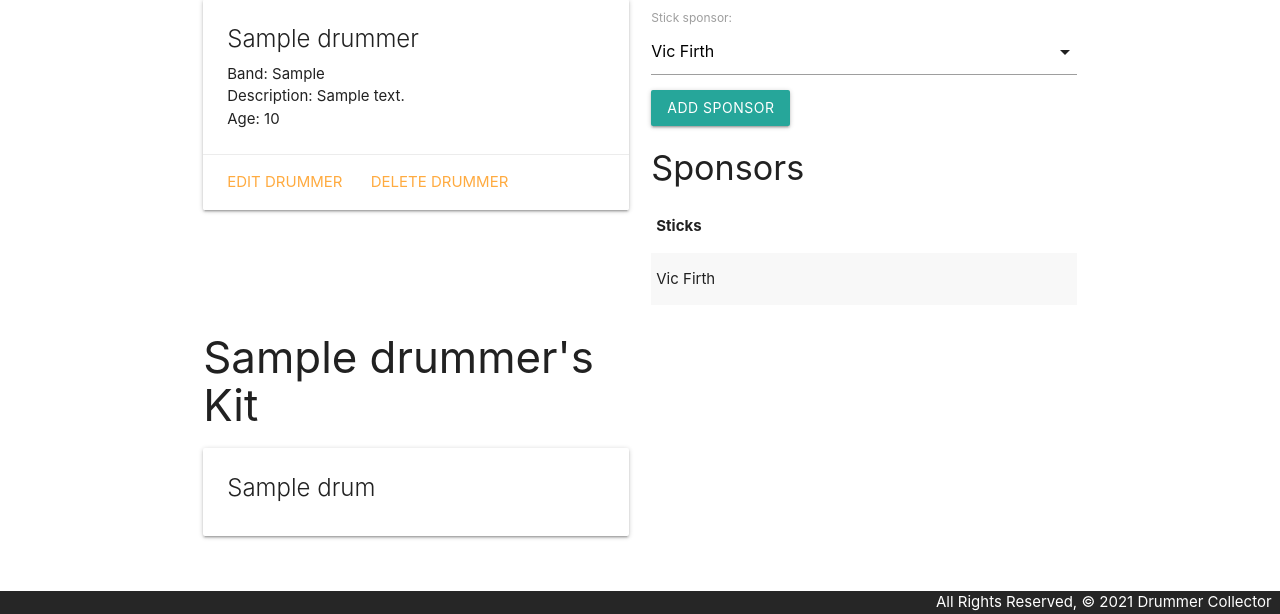
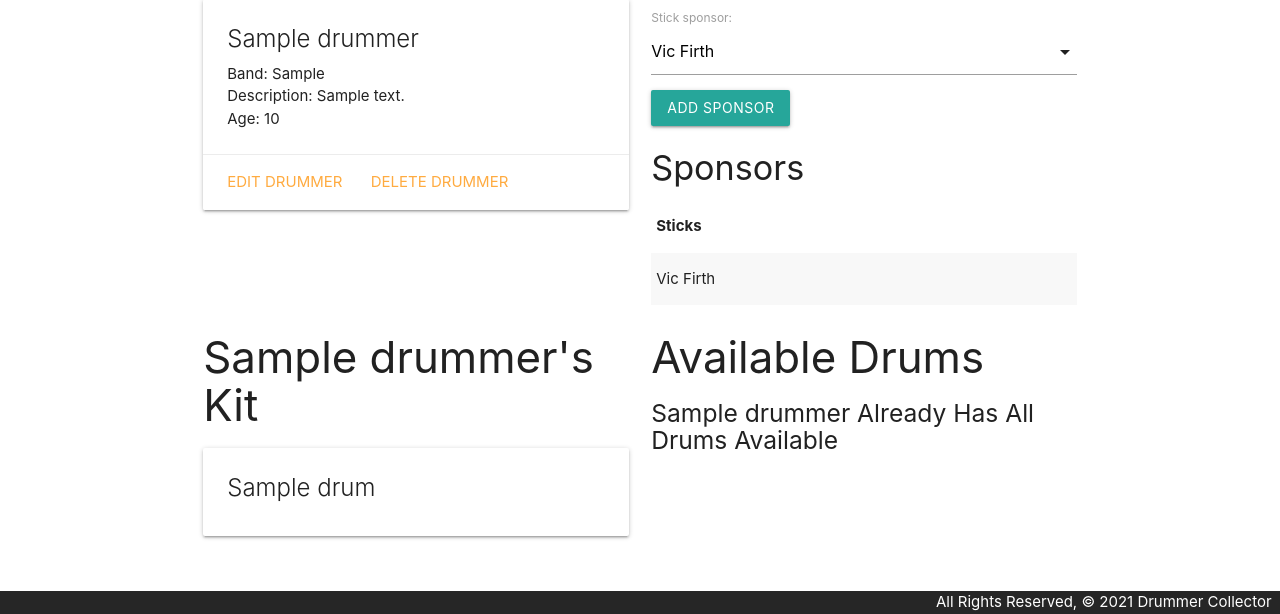
Before and after one commit to henrygillard/Drummer-Collector, a Django app: page /drummers/1 in a window 1280 px wide. Shown: the part 209-823 px from the top of the page. Run offline with Django 3.2, Linux system fonts and the light colour scheme; tables that the repository leaves empty hold one stand-in row (values such as "Sample post").

Commit message:
finished MVP

```diff
--- a/main_app/static/css/style.css
+++ b/main_app/static/style.css
@@ -1,3 +1,5 @@
+
+
 body {
     display: flex;
     min-height: 100vh;
@@ -21,8 +23,3 @@ div > ul > li > a:hover {
     background-color: rgba(255, 255, 255, 0.85);
     color: black;
 }
-
-.page-footer {
-  background-color: rgba(0, 0, 0, 0.85);
-  color: White;
-}
--- a/main_app/templates/base.html
+++ b/main_app/templates/base.html
@@ -8,8 +8,8 @@
   <meta http-equiv="X-UA-Compatible" content="ie=edge">
   <title>Drummer Collector</title>
   <link rel="stylesheet" href="https://cdnjs.cloudflare.com/ajax/libs/materialize/1.0.0/css/materialize.min.css">
-  <link rel="stylesheet"  href="{% static 'css/style.css' %}">
   <script src="https://cdnjs.cloudflare.com/ajax/libs/materialize/1.0.0/js/materialize.min.js"></script>
+  <link rel="stylesheet"  href="{% static 'style.css' %}">
 </head>
 <body>
   <header class="navbar-fixed">
--- a/main_app/templates/drummers/detail.html
+++ b/main_app/templates/drummers/detail.html
@@ -57,7 +57,29 @@
         </div>
       {% endfor %}
     {% else %}
-      <h5>No Drums in the kit :(</h5>
+      <h5>No Drums in the kit</h5>
+    {% endif %}
+  </div>
+  <div class="col s6">
+    <h3>Available Drums</h3>
+    {% if drums.count %}
+      {% for drum in drums.all %}
+        <div class="card">
+          <div class="card-content">
+            <span class="card-title">
+              <span>{{ drum.name }}</span>
+            </span>
+          </div>
+          <div class="card-action">
+            <form action="{% url 'assoc_drum' drummer.id drum.id %}" method="post">
+              {% csrf_token %}
+              <button type="submit" class="btn">Add</button>
+            </form>
+          </div>
+        </div>
+      {% endfor %}
+    {% else %}
+      <h5>{{drummer.name}} Already Has All Drums Available</h5>
     {% endif %}
   </div>
 </div>
--- a/main_app/urls.py
+++ b/main_app/urls.py
@@ -11,7 +11,9 @@ urlpatterns = [
     path("drummers/<int:pk>/update", views.DrummerUpdate.as_view(), name="drummers_update"),
     path("drummers/<int:pk>/delete", views.DrummerDelete.as_view(), name="drummers_delete"),
     path("drummers/<int:drummer_id>/add_sponsor/", views.add_sponsor, name="add_sponsor"),
+    path("drummers/<int:drummer_id>/assoc_drum/<int:drum_id>/", views.assoc_drum, name="assoc_drum"),
     path("drums/", views.DrumList.as_view(), name="drums_index"),
 
 
+
 ]
--- a/main_app/views.py
+++ b/main_app/views.py
@@ -37,7 +37,7 @@ class DrumList(ListView):
 
 class DrummerCreate(CreateView):
   model = Drummer
-  fields = "__all__"
+  fields = ["name", "band", "description", "age"]
   success_url = "/drummers/"
 
 class DrummerUpdate(UpdateView):
@@ -49,3 +49,7 @@ class DrummerUpdate(UpdateView):
 class DrummerDelete(DeleteView):
   model = Drummer
   success_url = "/drummers/"
+
+def assoc_drum(request, drummer_id, drum_id):
+  Drummer.objects.get(id=drummer_id).drums.add(drum_id)
+  return redirect('detail', drummer_id=drummer_id)
```
